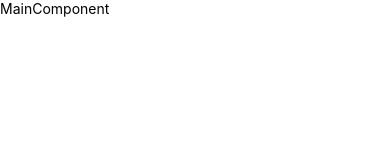
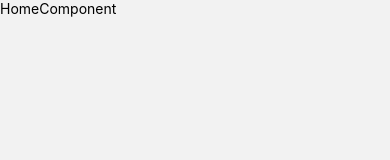
Before and after one commit to ashishpol00/words-mobile-app, a React Native app: screen / in a window 390 px wide. Shown: the top 160 px of the page. Built offline with nearby package versions, Linux system fonts and the light colour scheme.

Commit message:
feat: created home component

```diff
--- /dev/null
+++ b/src/app/_shared/constants/routes.ts
@@ -0,0 +1,3 @@
+export type MainNavigationStackRoutes = {
+    home: undefined;
+};
--- a/src/app/main/Main.component.tsx
+++ b/src/app/main/Main.component.tsx
@@ -1,7 +1,11 @@
 import React from 'react';
-import { Text } from 'react-native';
 import { useMainHook } from './Main.hook';
 import { MainStyles } from './Main.styles';
+import { createStackNavigator } from '@react-navigation/stack';
+import { HomeComponent } from './home/Home.component';
+import { MainNavigationStackRoutes } from '../_shared/constants/routes';
+
+const MainNavigationStack = createStackNavigator<MainNavigationStackRoutes>();
 
 export type MainComponentProps = {};
 
@@ -10,7 +14,12 @@ export const MainComponent = (props: MainComponentProps) => {
 
     return (
         <>
-            <Text>MainComponent</Text>
+            <MainNavigationStack.Navigator
+                screenOptions={{
+                    headerShown: false,
+                }}>
+                <MainNavigationStack.Screen name='home' component={HomeComponent} />
+            </MainNavigationStack.Navigator>
         </>
     );
 };
--- /dev/null
+++ b/src/app/main/home/Home.component.tsx
@@ -0,0 +1,18 @@
+import React from 'react';
+import { Text } from 'react-native';
+import { useHomeHook } from './Home.hook';
+import type { HomeStyles } from './Home.styles';
+import type { StackScreenProps } from '@react-navigation/stack';
+import type { MainNavigationStackRoutes } from '../../_shared/constants/routes';
+
+export type HomeComponentProps = {} & StackScreenProps<MainNavigationStackRoutes, 'home'>;
+
+export const HomeComponent = (props: HomeComponentProps) => {
+    const {} = useHomeHook(props);
+
+    return (
+        <>
+            <Text>HomeComponent</Text>
+        </>
+    );
+};
--- /dev/null
+++ b/src/app/main/home/Home.hook.ts
@@ -0,0 +1,7 @@
+import { HomeComponentProps } from './Home.component';
+
+export const useHomeHook = (props: HomeComponentProps) => {
+    const {} = props;
+
+    return {};
+};
--- /dev/null
+++ b/src/app/main/home/Home.styles.ts
@@ -0,0 +1,3 @@
+import { StyleSheet } from 'react-native';
+
+export const HomeStyles = StyleSheet.create({});
```
